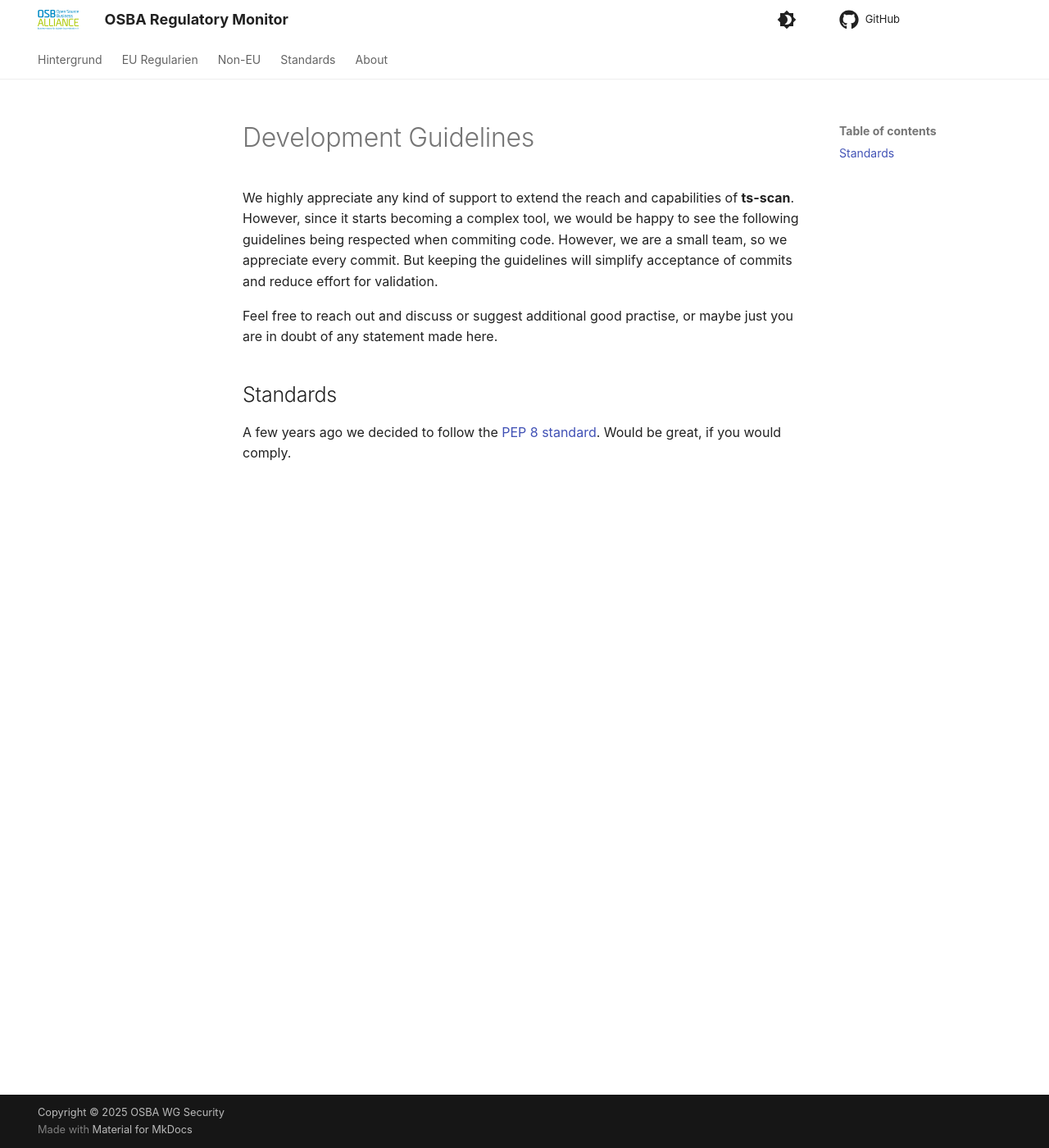
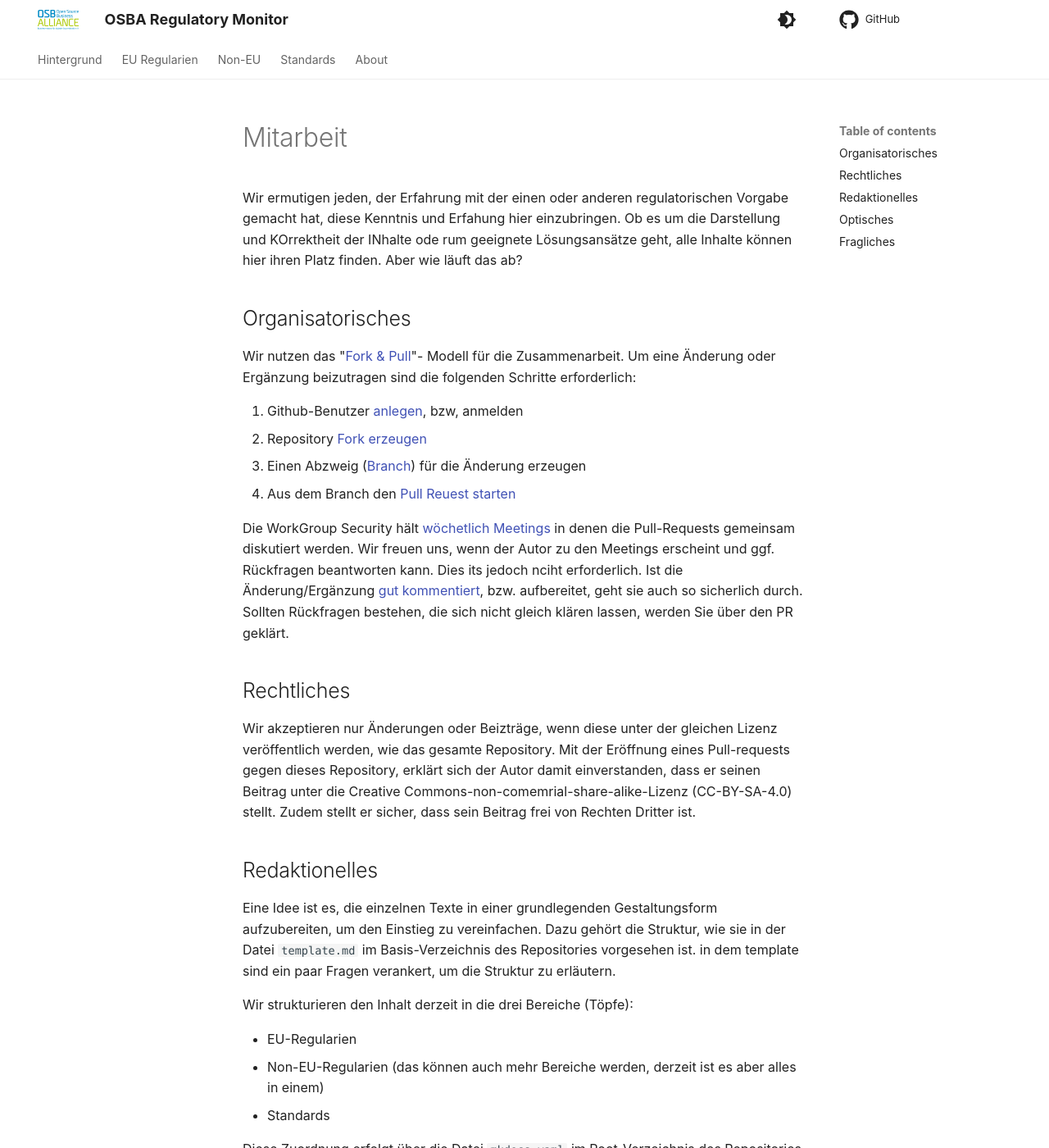
Before and after one commit to joto/osba-regulatory-monitor, an MkDocs documentation site: the page built from docs/guidelines.md, in a window 1280 px wide and 1400 px high. Shown: the whole window at 82% size. Built offline with MkDocs 1.6.1 and Material for MkDocs 9.7.7, drawn with Linux system fonts in a browser that asks for light colours; comment, search, counter and statistics services are not loaded; some of the changed text lies outside the part shown.

Commit message:
added description and guidelines

```diff
--- a/docs/guidelines.md
+++ b/docs/guidelines.md
@@ -1,9 +1,50 @@
-# Development Guidelines
+# Mitarbeit
 
-We highly appreciate any kind of support to extend the reach and capabilities of **ts-scan**. However, since it starts becoming a complex tool, we would be happy to see the following guidelines being respected when commiting code. However, we are a small team, so we appreciate every commit. But keeping the guidelines will simplify acceptance of commits and reduce effort for validation.
+Wir ermutigen jeden, der Erfahrung mit der einen oder anderen regulatorischen Vorgabe gemacht hat, diese Kenntnis und Erfahung hier einzubringen. Ob es um die Darstellung und KOrrektheit der INhalte ode rum geeignete Lösungsansätze geht, alle Inhalte können hier ihren Platz finden. Aber wie läuft das ab?
 
-Feel free to reach out and discuss or suggest additional good practise, or maybe just you are in doubt of any statement made here.
+## Organisatorisches
 
-## Standards
+Wir nutzen das "[Fork & Pull](https://docs.github.com/de/pull-requests/collaborating-with-pull-requests/getting-started/about-collaborative-development-models)"- Modell für die Zusammenarbeit. Um eine Änderung oder Ergänzung beizutragen sind die folgenden Schritte erforderlich:
 
-A few years ago we decided to follow the [PEP 8 standard](https://peps.python.org/pep-0008/). Would be great, if you would comply.
+1. Github-Benutzer [anlegen](https://docs.github.com/de/get-started/start-your-journey/creating-an-account-on-github), bzw, anmelden
+2. Repository [Fork erzeugen](https://docs.github.com/de/get-started/exploring-projects-on-github/contributing-to-a-project)
+3. Einen Abzweig ([Branch](https://docs.github.com/de/pull-requests/collaborating-with-pull-requests/proposing-changes-to-your-work-with-pull-requests/creating-and-deleting-branches-within-your-repository)) für die Änderung erzeugen
+4. Aus dem Branch den [Pull Reuest starten](https://docs.github.com/de/pull-requests/collaborating-with-pull-requests/proposing-changes-to-your-work-with-pull-requests/creating-a-pull-request-from-a-fork)
+
+Die WorkGroup Security hält [wöchetlich Meetings](/osba-regulatory-monitor/index#meetings) in denen die Pull-Requests gemeinsam diskutiert werden. Wir freuen uns, wenn der Autor zu den Meetings erscheint und ggf. Rückfragen beantworten kann. Dies its jedoch nciht erforderlich. Ist die Änderung/Ergänzung [gut kommentiert](https://docs.github.com/de/pull-requests/collaborating-with-pull-requests/getting-started/helping-others-review-your-changes), bzw. aufbereitet, geht sie auch so sicherlich durch. Sollten Rückfragen bestehen, die sich nicht gleich klären lassen, werden Sie über den PR geklärt.
+
+## Rechtliches
+
+Wir akzeptieren nur Änderungen oder Beizträge, wenn diese unter der gleichen Lizenz veröffentlich werden, wie das gesamte Repository. Mit der Eröffnung eines Pull-requests gegen dieses Repository, erklärt sich der Autor damit einverstanden, dass er seinen Beitrag unter die Creative Commons-non-comemrial-share-alike-Lizenz (CC-BY-SA-4.0) stellt. Zudem stellt er sicher, dass sein Beitrag frei von Rechten Dritter ist.
+
+## Redaktionelles
+
+Eine Idee ist es, die einzelnen Texte in einer grundlegenden Gestaltungsform aufzubereiten, um den Einstieg zu vereinfachen. Dazu gehört die Struktur, wie sie in der Datei `template.md` im Basis-Verzeichnis des Repositories vorgesehen ist. in dem template sind ein paar Fragen verankert, um die Struktur zu erläutern.
+
+Wir strukturieren den Inhalt derzeit in die drei Bereiche (Töpfe):
+
+* EU-Regularien
+* Non-EU-Regularien (das können auch mehr Bereiche werden, derzeit ist es aber alles in einem)
+* Standards
+
+Diese Zuordnung erfolgt über die Datei `mkdocs.yaml` im Root-Verzeichnis des Repositories. Dort gibt es einen Tag **nav:** , welcher die Hauptnavigation organisiert. Das können wir im Zuge des Pull Requests nachholen, und muss nicht Bestandteil des PRs sein.
+
+Als Weiteres Gestaltungsmerkmal nutzen wir Tags (s.u. Design). Daraus wird der Index auf der Vorderseite erstellt. Tags befinden sich am Kopf des templates und lassen sich einfach anpassen. Wir haben einige Tags vorgegeben. Diese kann jedoch auch beliebig erweitert werden, wenn sinnvoll.
+
+> [!NOTE]
+>
+> Wir begrüßen Hinweise auf Werkzeuge, die sich als hilfreich zur Bewältigung der Anforderungen erweisen. Jedoch behalten wir uns vor, Hinweise auf Werkzeuge auch abzulehnen, wenn der Bezug zum Nutzen für den Leser nicht klar ersichtlich oder im Vergleich mit bereits bezeichneten Werkzeugen als zu gering zu erachten ist.
+
+## Optisches
+
+Wir nutzen für diesen Web-Auftritt [Github Pages](https://pages.github.com), das Theme [MKDocs](https://www.mkdocs.org) mit der Erweiterung [material design](https://squidfunk.github.io/mkdocs-material/) von [Martin Donath](https://github.com/squidfunk). Dieses verfügt unter anderem über das Plugin *tags*. Mit Hilfe der **Tags** wird der **Index** organisiert.
+
+> [!Note]
+>
+> Die Implementierung des Themes erfolgte mit Hilfe von Python. Das bedeutet für verschachtelete Listen, sie müssen wirklich 4 Characters Einzug haben, damit das Theme die neue Ebene erkennt.
+
+Wer **Bilder** ergänzen möchte, sollte diese im Ordner `/assets` ablegen. Idealerweise ist der Dateiname sprechend mit Bezug zur Regelung gewählt, sodass eine Dopplung des Namens höchst unwahrscheinlich sein wird.  Eine Referenz auf ein einzubindendes Bild `sprechenderName4CRA.jpg`erfolgt in der Regel mit `/osba-regulatory-monitor/assets/sprechenderName4CRA.jpg`. Unterstütze Formate sind die üblichen Web-Formate wie PNG, JPG oder SVN.
+
+## Fragliches
+
+Für alle Fragen stehen wir jederzeit in den Meetings oder auch via issues im Repo zur Verfügung. wir wollen hier einen Beitrag zur Vereinfachung der wirklich komplexen Regulatorik schaffen. Die Wahl von MD und Github-Pages soll es möglichst simpel halten und Vielen ermöglichen, zu unterstützen. Also keine Scheu, wir antworten gerne. Rechtsberatung können und dürfen wir jedoch nciht erteilen.
```
Also changed, not shown: docs/index.md (+1 -1 lines), template.md (added, +39 -0 lines).
